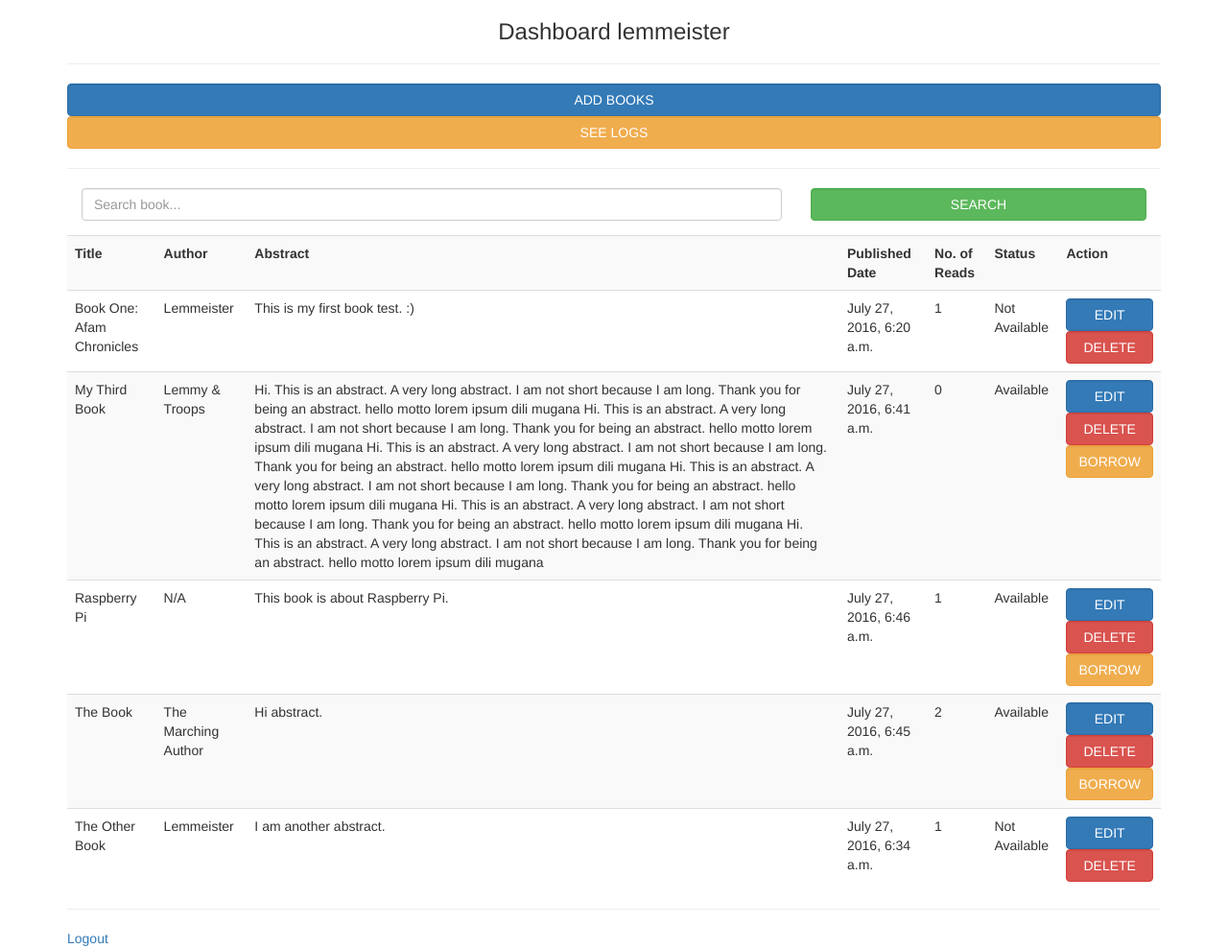
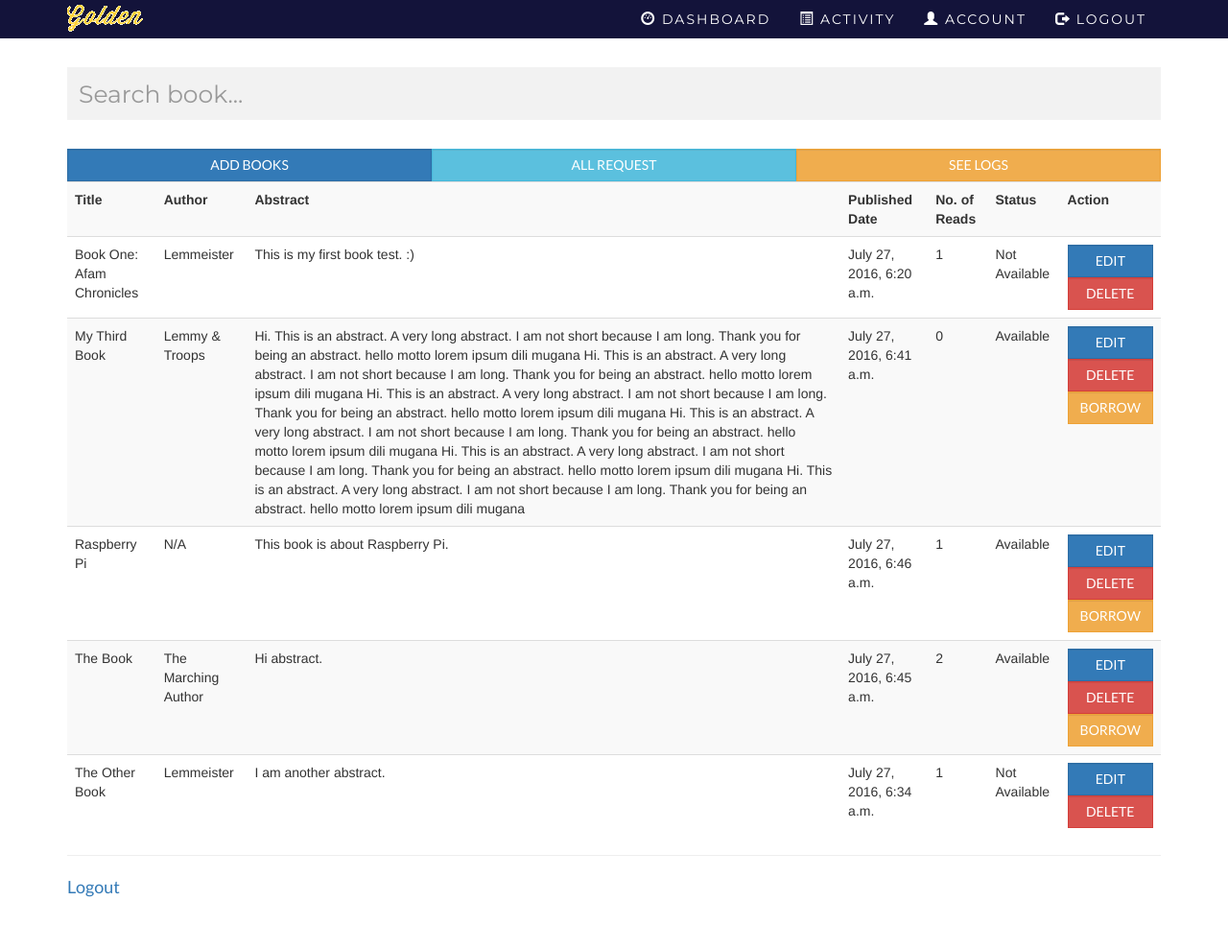
Before and after one commit to lemueljay/eece_iLib, a Django app: page /dashboard/ in a window 1280 px wide. Shown: the whole page at 96% size. After the commit the page ends 935 px from the top, so only its background shows below. Run offline with Django 3.2, Linux system fonts and the light colour scheme; a user stored in the database is signed in; data comes from the database, SQL or seed files in the repository; both versions use the stored data as it was after the commit; some libraries are stand-ins or nearby versions.

Commit message:
header and buttons etc idk

```diff
--- a/static/style.css
+++ b/static/style.css
@@ -27,6 +27,15 @@ p, a, input {
   	font-size: 18px;
 }
 
+.margin-top-bottom-30 {
+	margin-top: 30px;
+	margin-bottom: 30px;
+}
+
+.margin-bottom-30 {
+	margin-bottom: 30px;
+}
+
 .margin-bottom-5vh {
 	margin-bottom: 5vh;
 }
@@ -38,7 +47,6 @@ p, a, input {
 
 .form-control {
 	border-radius: 0px;
-	color: blue;
 }
 
 
@@ -92,3 +100,68 @@ p, a, input {
 	display: flex;
 	align-items: center;
 }
+
+
+
+
+.menu {
+	list-style: none;
+	padding: 0;
+	margin: 0;
+}
+
+.menu__item {
+	display: inline-block;
+	float: left;
+}
+
+.menu__item a {
+	color: white;
+	display: block;
+	font-size: 14px;
+	font-weight: 300;
+	padding: 10px 15px;
+	text-align: center;
+	text-decoration: none;
+	text-transform: uppercase;
+	font-family: 'Montserrat';
+	letter-spacing: 2px;
+}
+
+.site-nav nav {
+	float: right;
+}
+
+.stage-content {
+	padding-top: 40px;
+	padding-bottom: 40px;
+	width: 100%;
+}
+
+.site-logo {
+	margin: 0;
+	display: flex;
+	align-items: center;
+	padding: 5px 0px;
+}
+
+.mySearch {
+	height: 55px;
+	background: transparent;
+	font-size: 25px;
+	border: none;
+	box-shadow: none;
+	background: #f2f2f2;
+	color: #13133a;
+	font-family: 'Montserrat';
+}
+
+.giveMeEllipsis {
+   overflow: hidden;
+   text-overflow: ellipsis;
+   display: -webkit-box;
+   -webkit-box-orient: vertical;
+   -webkit-line-clamp: 4; /* number of lines to show */
+   line-height: 18px;        /* fallback */
+   max-height: 72px;       /* fallback */
+}
--- a/templates/dashboard.html
+++ b/templates/dashboard.html
@@ -6,10 +6,17 @@
     <meta http-equiv="X-UA-Compatible" content="IE=edge">
     <meta name="viewport" content="width=device-width, initial-scale=1">
 
+    <!-- Fonts -->
+    <link href='https://fonts.googleapis.com/css?family=Montserrat' rel='stylesheet' type='text/css'>
+    <link rel="stylesheet" type="text/css" href="//fonts.googleapis.com/css?family=Lato" />
+
     <!-- Bootstrap -->
     <link rel="stylesheet" href="{% static 'bootstrap-3.3.5-dist/css/bootstrap.css' %}">
     <!-- Font Awesome -->
     <link rel="stylesheet" href="{% static 'font-awesome-4.6.1/css/font-awesome.css' %}">
+    <!-- Custom CSS -->
+    <link rel="stylesheet" href="{% static 'style.css' %}">
+
     <!-- jQuery -->
     <script type="text/javascript" src="{% static 'jquery/jquery-1.11.3.js' %}"></script>
     <!-- Bootstrap -->
@@ -19,19 +26,63 @@
     <title>iLib</title>
 </head>
 <body>
+    <div class="dashboard">
+        <header style="background: #13133a">
+            <div class="site-nav">
                 <div class="container">
-    <h3 class="text-center">Dashboard {{ user.username }}</h3>
+                    <div class="row">
+                        <div class="col-md-2">
+                            <a class="site-logo" href="#"><img src="{% static 'img/myLogo.png' %}" alt=""></a>
+                        </div>
+                        <div class="col-md-10">
+                            <nav>
+                                <ul class="menu">
+                                    <li class="menu__item">
+                                        <a href="#"><span class="glyphicon glyphicon-dashboard"></span> Dashboard</a>
+                                    </li>
+                                    <li class="menu__item">
+                                        <a href="#"><span class="glyphicon glyphicon-list-alt"></span> Activity</a>
+                                    </li>
+                                    <li class="menu__item">
+                                        <a href="#"><span class="glyphicon glyphicon-user"></span> Account</a>
+                                    </li>
+                                    <li class="menu__item">
+                                        <a href="/logout/"><span class="glyphicon glyphicon-log-out"></span> Logout</a>
+                                    </li>
+                                </ul>
+                            </nav>
+                        </div>
+                    </div>
+                </div>
+            </div>
+        </header>
+    </div>
+
+    <div class="container">
+        <!-- <h3 class="text-center">Dashboard {{ user.username }}</h3> -->
+        <section class="margin-top-bottom-30">
+            <form action="/search/" method="POST"> {% csrf_token %}
+                <input name="search" type="text" class="form-control mySearch" placeholder="Search book...">
+            </form>
+        </section>
+
         {% if user.is_staff %}
-    <hr>
-    <div>
+        <section>
+            <div class="col-xs-4 padding-0">
                 <a href="/addbooks/"><button id="addbooksbtn" class="btn-primary btn form-control">ADD BOOKS</button></a>
+            </div>
+            <div class="col-xs-4 padding-0">
+                 <a href="/logs/"><button id="requestbooksbtn" class="btn-info btn form-control">ALL REQUEST</button></a>
+            </div>
+            <div class="col-xs-4 padding-0">
                 <a href="/logs/"><button id="deletebooksbtn" class="btn-warning btn form-control">SEE LOGS</button></a>
             </div>
+        </section>
         {% else %}
 
         {% endif %}
-    <hr>
-    <form action="/search/" method="POST"> {% csrf_token %}
+
+        <!-- <form action="/search/" method="POST"> {% csrf_token %}
             <div class="form-group col-xs-8">
                 <input name="search" type="text" class="form-control" placeholder="Search book...">
             </div>
@@ -39,7 +90,7 @@
                 <input type="submit" class="form-control btn btn-success" value="SEARCH">
             </div>
         </form>
-    <hr>
+        <hr> -->
         <table class="table table-striped">
             <tr>
                 <th>Title</th>
```
Also changed, not shown: db.sqlite3, static/img/logo.png (added), static/img/logo1.png (added), static/img/myLogo.png (added), static/img/stage.png (added). Lines whose indentation alone changed are shown as unchanged.
